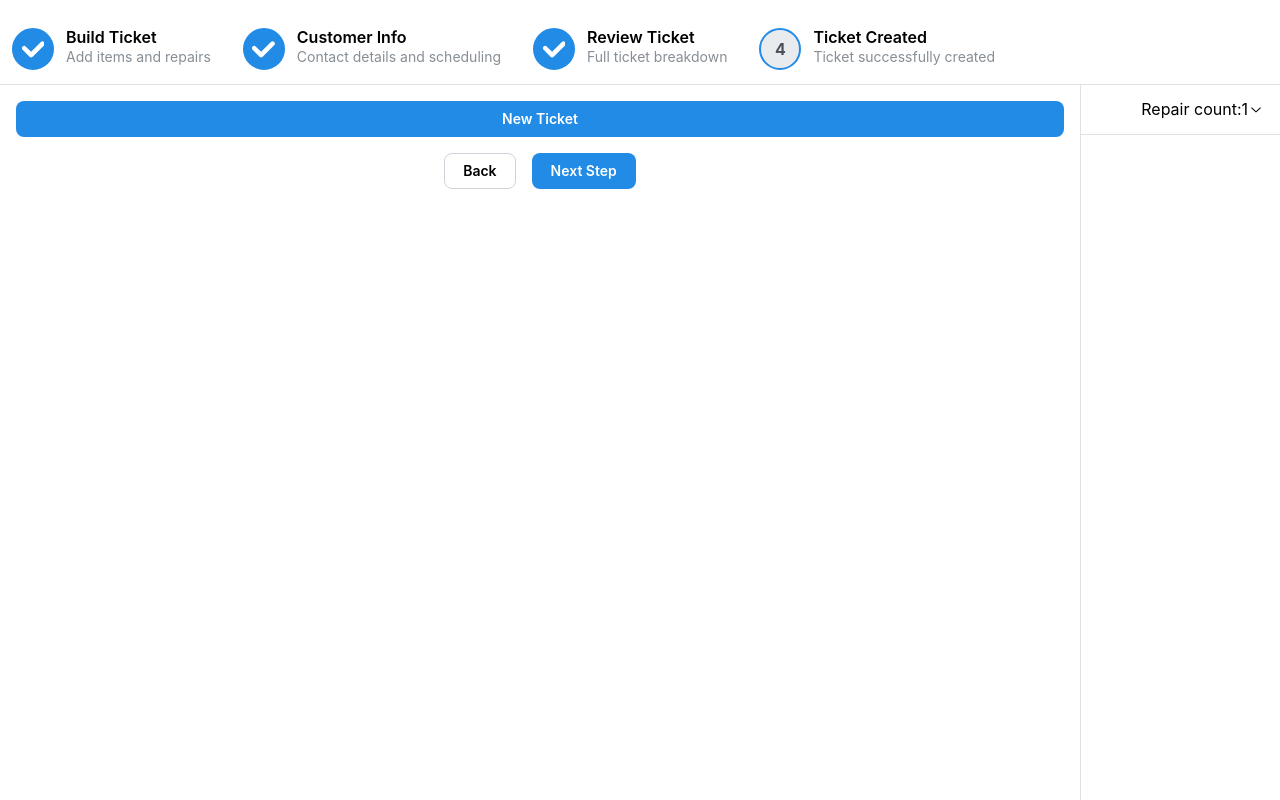
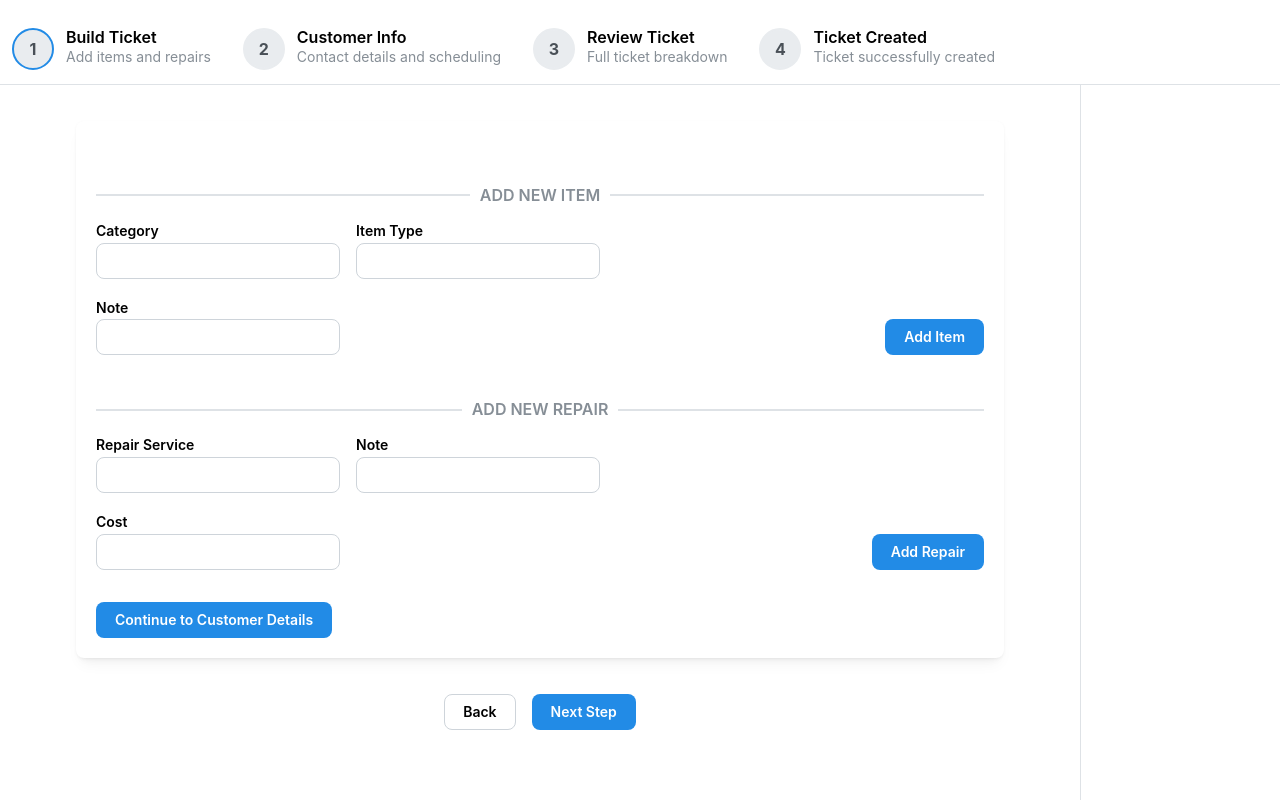
Before and after one commit to gosupark27/LSR_CRM_MVP, a React (Vite) app: page / in a window 1280 px wide. Built offline with nearby package versions, Linux system fonts and the light colour scheme.

Commit message:
add items and add repairs dynamically. setter for activeItemIndex and activeRepairIndex not working

```diff
--- a/src/BuildTicketStep.tsx
+++ b/src/BuildTicketStep.tsx
@@ -8,27 +8,25 @@ import {
   Text,
 } from "@mantine/core";
 import NewItemFields from "./NewItemFields";
-
-import { ItemDetails, NewTicketInfo, Repair } from "./types";
 import NewRepairFields from "./NewRepairFields";
-import { useContext } from "react";
-import { ItemIndexContext } from "./TicketIndexContext";
 
 interface BuildTicketStepProps {
-  onSaveItemDetails: (itemDetails: ItemDetails) => void;
-  onSaveRepair: (newRepair: Repair) => void;
+  onSetActiveItemIndex: () => void;
+  onSetActiveRepairIndex: () => void;
   nextButtonLabel: string;
+  activeRepairIndex: number;
+  activeItemIndex: number;
 }
 
 export default function BuildTicketStep({
-  onSaveItemDetails,
-  onSaveRepair,
+  onSetActiveItemIndex,
+  onSetActiveRepairIndex,
   nextButtonLabel,
+  activeRepairIndex,
+  activeItemIndex
 }: BuildTicketStepProps) {
-  const itemIndex = useContext(ItemIndexContext);
 
   return (
-    <ItemIndexContext.Provider value={itemIndex}>
     <Box>
       <Container>
         <Paper p="lg" shadow="sm" my="lg">
@@ -41,7 +39,7 @@ export default function BuildTicketStep({
                 </Text>
               }
             />
-              <NewItemFields onSaveItemDetails={onSaveItemDetails} />
+            <NewItemFields onSetActiveItemIndex={onSetActiveItemIndex} activeItemIndex={activeItemIndex}/>
           </Stack>
           <Stack gap="xs" my="xl" pt="xs">
             <Divider
@@ -52,12 +50,11 @@ export default function BuildTicketStep({
                 </Text>
               }
             />
-              {/* <NewRepairFields /> */}
+            <NewRepairFields onSetActiveRepairIndex={onSetActiveRepairIndex} activeItemIndex={activeItemIndex} activeRepairIndex={activeRepairIndex}/>
           </Stack>
-            <Button type="submit">{nextButtonLabel}</Button>
+          <Button type="button">{nextButtonLabel}</Button>
         </Paper>
       </Container>
     </Box>
-    </ItemIndexContext.Provider>
   );
 }
--- a/src/LiveWorkOrder.tsx
+++ b/src/LiveWorkOrder.tsx
@@ -1,22 +1,59 @@
 import { useContext } from "react";
 import { useNewTicketFormContext } from "./NewTicketFormContext";
 import { Item, Repair } from "./types";
-import { Accordion, Group, Text, List, Stack } from "@mantine/core";
+import { Accordion, Group, Text, List, Stack, Flex, Divider } from "@mantine/core";
 import { ItemIndexContext } from "./TicketIndexContext";
 
-export default function LiveWorkOrder() {
+interface LiveWorkOrderProps {
+    activeItemIndex: number;
+}
+
+export default function LiveWorkOrder({activeItemIndex} : LiveWorkOrderProps) {
   const form = useNewTicketFormContext();
-  const itemsList = form.values.ticket_info.items;
-  const itemsIndex = useContext(ItemIndexContext);
 
-  if (itemsIndex === null) {
-    throw new Error(
-      "NewRepairFields must be rendered inside itemsIndexContext.Provider",
-    );
-  }
+  //   const itemsList = form.values.ticket_info.items;
+  //   const itemsIndex = useContext(ItemIndexContext);
 
-  const itemPath = `ticket_info.items.${itemsIndex}`;
-  const repairs = form.values.ticket_info.items[itemsIndex].repairs;
+  //   if (itemsIndex === null) {
+  //     throw new Error(
+  //       "NewRepairFields must be rendered inside itemsIndexContext.Provider",
+  //     );
+  //   }
+
+  const renderLiveWorkOrder = () => form.values.ticket_info.items.map((item) => (
+    <Accordion.Item key={item.item_id} value={item.item_id?.toString()!}>
+      <Accordion.Control>
+        <Stack justify="center" align="stretch">
+          <Text
+            fw={500}
+            tt="uppercase"
+            fz="lg"
+          >{`${item.category} ${item.item_type} `}</Text>
+          <Text fw={400} fz="sm">{`Repair count: ${item.repairs.length}`}</Text>
+        </Stack>
+      </Accordion.Control>
+      <Accordion.Panel>
+        <Flex
+            wrap="nowrap"
+            justify="flex-start"
+        >
+            <List
+                listStyleType="none"
+            >
+                {item.repairs.map((repair) => (
+                    <List.Item key={repair.repair_id}>
+                        <Divider label={<Group wrap="nowrap" justify="space-between"><Text fz="sm" fw={400} tt="lowercase">`${repair.rp_service}: ${repair.note}`</Text><Text fz="sm" fw={400} >${repair.cost}</Text></Group>}/>
+
+                    </List.Item>
+                ))}
+            </List>
+        </Flex>
+      </Accordion.Panel>
+    </Accordion.Item>
+  ));
+
+//   const itemPath = `ticket_info.items.${activeItemIndex}`;
+//   const repairs = form.values.ticket_info.items[itemsIndex].repairs;
 
   const workOrder = (itemsList: Item[]) => {
     if (!itemsList || itemsList.length === 0) {
@@ -55,28 +92,28 @@ export default function LiveWorkOrder() {
     );
   };
 
-  const wah = () => (
-    <Accordion>
-      <Accordion.Item
-        key={`${itemPath}.item_id`}
-        value={`${itemPath}.category ${itemPath}.item_type`}
-      >
-        <Accordion.Control>
-          <Group justify="space-between" w="100%">
-            <Text>{`${form.values.ticket_info.items[itemsIndex].category} ${form.values.ticket_info.items[itemsIndex].item_type}`}</Text>
-            <Text>{`Repair count: ${form.values.ticket_info.items[itemsIndex].repairs.length}`}</Text>
-          </Group>
-        </Accordion.Control>
-        <Accordion.Panel>
-          <Stack>
-            {repairs.map((repair) => (
-              <Text>{`${repair.rp_service}: ${repair.note} -- $${repair.cost}`}</Text>
-            ))}
-          </Stack>
-        </Accordion.Panel>
-      </Accordion.Item>
-    </Accordion>
-  );
+//   const wah = () => (
+//     <Accordion>
+//       <Accordion.Item
+//         key={`${itemPath}.item_id`}
+//         value={`${itemPath}.category ${itemPath}.item_type`}
+//       >
+//         <Accordion.Control>
+//           <Group justify="space-between" w="100%">
+//             <Text>{`${form.values.ticket_info.items[itemsIndex].category} ${form.values.ticket_info.items[itemsIndex].item_type}`}</Text>
+//             <Text>{`Repair count: ${form.values.ticket_info.items[itemsIndex].repairs.length}`}</Text>
+//           </Group>
+//         </Accordion.Control>
+//         <Accordion.Panel>
+//           <Stack>
+//             {repairs.map((repair) => (
+//               <Text>{`${repair.rp_service}: ${repair.note} -- $${repair.cost}`}</Text>
+//             ))}
+//           </Stack>
+//         </Accordion.Panel>
+//       </Accordion.Item>
+//     </Accordion>
+//   );
 
   return (
     <>
@@ -85,15 +122,21 @@ export default function LiveWorkOrder() {
       ) : (
         <Text c="dimmed">No items added yet</Text>
       )} */}
-      <Accordion>
+      {/* <Accordion>
         <Accordion.Item
           key={`${itemPath}.item_id`}
           value={`${itemPath}.category ${itemPath}.item_type`}
         >
           <Accordion.Control>
             <Group justify="space-between" w="100%">
-              <Text>{form.values.ticket_info.items[itemsIndex].category} {form.values.ticket_info.items[itemsIndex].item_type}</Text>
-              <Text>Repair count:{form.values.ticket_info.items[itemsIndex].repairs.length}</Text>
+              <Text>
+                {form.values.ticket_info.items[itemsIndex].category}{" "}
+                {form.values.ticket_info.items[itemsIndex].item_type}
+              </Text>
+              <Text>
+                Repair count:
+                {form.values.ticket_info.items[itemsIndex].repairs.length}
+              </Text>
             </Group>
           </Accordion.Control>
           <Accordion.Panel>
@@ -104,7 +147,8 @@ export default function LiveWorkOrder() {
             </Stack>
           </Accordion.Panel>
         </Accordion.Item>
-      </Accordion>
+      </Accordion> */}
+      {renderLiveWorkOrder()}
     </>
   );
 }
--- a/src/NewItemFields.tsx
+++ b/src/NewItemFields.tsx
@@ -1,54 +1,54 @@
+import { act } from "react";
 import { useNewTicketFormContext } from "./NewTicketFormContext";
-import { Box, Button, Group, TextInput } from "@mantine/core";
-import { ItemDetails } from "./types";
-import { useContext } from "react";
-import { ItemIndexContext } from "./TicketIndexContext";
+import { Button, Group, Stack, TextInput } from "@mantine/core";
 
 interface NewItemFieldsProps {
-    onSaveItemDetails: (itemDetails : ItemDetails) => void;
+  onSetActiveItemIndex: () => void;
+  activeItemIndex: number;
 }
 
-export default function NewItemFields({onSaveItemDetails} : NewItemFieldsProps) {
+export default function NewItemFields({
+  onSetActiveItemIndex,
+  activeItemIndex,
+}: NewItemFieldsProps) {
   const form = useNewTicketFormContext();
 
-  const itemsIndex = useContext(ItemIndexContext);
-  if (itemsIndex === null) {
-    throw new Error(
-      "NewRepairFields must be rendered inside ItemIndexContext.Provider",
-    );
-  }
-  const itemPath = `ticket_info.items.${itemsIndex}`;
 
   const handleSaveItem = () => {
-    const itemDetails = {
-        item_type: form.values.ticket_info.items[itemsIndex].item_type,
-        category: form.values.ticket_info.items[itemsIndex].category,
-        repairs: [],
-        item_id: crypto.randomUUID()
-    }
-    // onSaveItemDetails(itemDetails)
-    form.insertListItem('ticket_info.items', itemDetails)
-    form.setFieldValue(`${itemPath}.category`, "")
-    form.resetField(`${itemPath}.item_type`)
-    console.log("Items array:", form.values.ticket_info.items)
-    // console.log("After being clicked it should be blank:", itemDetails);
-  }
+    const item = form.getValues().draftItem;
+    const newItem = {
+      item_type: item.item_type,
+      category: item.category,
+      repairs: [],
+      item_id: crypto.randomUUID(),
+    };
+    form.insertListItem("ticket_info.items", newItem);
+    onSetActiveItemIndex;
+    form.resetField("draftItem");
+  };
 
   return (
-    <Group wrap="nowrap" justify="space-between" align="flex-end">
-      <Group>
+    <Stack>
+      <Group wrap="nowrap" justify="flex-start">
         <TextInput
           label="Category"
-          key={form.key(`${itemPath}.category`)}
-          {...form.getInputProps(`${itemPath}.category`)}
+          key={form.key(`draftItem.category`)}
+          {...form.getInputProps(`draftItem.category`)}
         />
         <TextInput
           label="Item Type"
-          key={form.key(`${itemPath}.item_type`)}
-          {...form.getInputProps(`${itemPath}.item_type`)}
+          key={form.key(`draftItem.item_type`)}
+          {...form.getInputProps(`draftItem.item_type`)}
         />
       </Group>
-      <Button onClick={handleSaveItem}>Add Item</Button>
-    </Group>
+      <Group wrap="nowrap" justify="space-between" align="flex-end">
+        <TextInput
+          label="Note"
+          key={form.key(`draftItem.note`)}
+          {...form.getInputProps(`draftItem.note`)}
+        />
+        <Button onClick={handleSaveItem}>Add Item</Button>
+      </Group>
+    </Stack>
   );
 }
--- a/src/NewRepairFields.tsx
+++ b/src/NewRepairFields.tsx
@@ -1,44 +1,59 @@
-import { Box, Button, Group, Stack, TextInput } from "@mantine/core";
+import { Button, Group, Stack, TextInput } from "@mantine/core";
 import { useNewTicketFormContext } from "./NewTicketFormContext";
-import { useContext } from "react";
-import { ItemIndexContext } from "./TicketIndexContext";
+import { Repair } from "./types";
 
-export default function NewRepairFields() {
+interface NewRepairFieldsProps {
+  onSetActiveRepairIndex: (index: number) => void;
+  activeItemIndex: number;
+  activeRepairIndex: number;
+}
+export default function NewRepairFields({
+  activeItemIndex,
+  activeRepairIndex,
+  onSetActiveRepairIndex,
+}: NewRepairFieldsProps) {
   const form = useNewTicketFormContext();
-  const itemIndex = useContext(ItemIndexContext);
+  const repairPath = `drafItem.${activeItemIndex}.repairs.${activeRepairIndex}`;
 
-  if (itemIndex === null) {
-    throw new Error(
-      "NewRepairFields must be rendered inside ItemIndexContext.Provider",
+  const handleAddRepair = () => {
+    console.log("NewRepairFields activeItemIndex", activeItemIndex);
+    console.log("NewRepairFields Items prop", form.getValues().ticket_info.items[activeItemIndex].repairs);
+    const newRepair: Repair = {
+      rp_service: form.values.draftRepair.rp_service,
+      note: form.values.draftRepair.note,
+      cost: form.values.draftRepair.cost,
+      repair_id: crypto.randomUUID(),
+    };
+
+    form.insertListItem(
+      `ticket_info.items.${activeItemIndex}.repairs`,
+      newRepair,
     );
-  }
-
-  // need to update repairSIndex with RepairIndexContext
-  const repairsIndex =
-    form.values.ticket_info.items[itemIndex].repairs.length - 1;
-  const repairPath = `ticket_info.items.${itemIndex}.repairs.${repairsIndex}`;
+    onSetActiveRepairIndex;
+    form.resetField('draftRepair');
+  };
 
   return (
     <Stack>
       <Group wrap="nowrap" justify="flex-start">
         <TextInput
           label="Repair Service"
-          key={form.key(`${repairPath}.rp_service`)}
-          {...form.getInputProps(`${repairPath}.rp_service`)}
+          key={form.key(`draftRepair.rp_service`)}
+          {...form.getInputProps(`draftRepair.rp_service`)}
         />
         <TextInput
           label="Note"
-          key={form.key(`${repairPath}.note`)}
-          {...form.getInputProps(`${repairPath}.note`)}
+          key={form.key(`draftRepair.note`)}
+          {...form.getInputProps(`draftRepair.note`)}
         />
       </Group>
       <Group wrap="nowrap" justify="space-between" align="flex-end">
         <TextInput
           label="Cost"
-          key={form.key(`${repairPath}.cost`)}
-          {...form.getInputProps(`${repairPath}.cost`)}
+          key={form.key(`draftRepair.cost`)}
+          {...form.getInputProps(`draftRepair.cost`)}
         />
-        <Button>Add Repair</Button>
+        <Button onClick={handleAddRepair}>Add Repair</Button>
       </Group>
     </Stack>
   );
--- a/src/NewTicketFormContext.ts
+++ b/src/NewTicketFormContext.ts
@@ -1,8 +1,8 @@
 import { createFormContext } from "@mantine/form";
-import { NewTicketInfo } from "./types";
+import { DraftTicketPayload } from "./types";
 
 export const[
     NewTicketFormProvider,
     useNewTicketFormContext,
     useNewTicketForm
-] = createFormContext<NewTicketInfo>();
+] = createFormContext<DraftTicketPayload>();
--- a/src/NewTicketWizard.tsx
+++ b/src/NewTicketWizard.tsx
@@ -19,6 +19,7 @@ import {
   TicketInfo,
   PaymentInfo,
   createDefaultTicketPayload,
+  DraftTicketPayload,
 } from "./types.ts";
 import LiveWorkOrder from "./LiveWorkOrder.tsx";
 import BuildTicketStep from "./BuildTicketStep.tsx";
@@ -29,9 +30,11 @@ import {
   NewTicketFormProvider,
   useNewTicketForm,
 } from "./NewTicketFormContext.ts";
-import { ItemIndexContext } from "./TicketIndexContext.ts";
 
 export default function NewTicketWizard() {
+  const [activeItemIndex, setActiveItemIndex] = useState(0);
+  const [activeRepairIndex, setActiveRepairIndex] = useState(0);
+
   const [itemDetails, setItemDetails] = useState<ItemDetails | null>(null);
   const [repairs, setRepairs] = useState<Repair[]>([]);
   const [items, setItems] = useState<Item[]>([]);
@@ -46,7 +49,7 @@ export default function NewTicketWizard() {
   const [createdTicketPayload, setCreatedTicketPayload] =
     useState<TicketInfo | null>(null);
 
-  const [active, setActive] = useState(3);
+  const [active, setActive] = useState(0);
   const [highestStepVisited, setHighestStepVisited] = useState(active);
 
   const handleStepChange = (nextStep: number) => {
@@ -63,15 +66,28 @@ export default function NewTicketWizard() {
   const ticketPayload: NewTicketInfo = createDefaultTicketPayload();
 
   const form = useNewTicketForm({
-    initialValues: createDefaultTicketPayload(),
+    initialValues: {
+      ...createDefaultTicketPayload(),
+      draftItem: {
+        item_type: "",
+        category: "",
+        note: "",
+        repairs: [],
+      },
+      draftRepair: {
+        rp_service: "",
+        note: "",
+        cost: "",
+      },
+    },
   });
 
-  const itemsIndex = form.values.ticket_info.items.length - 1;
-  const itemPath = `ticket_info.items`;
-  const repairsIndex =
-    form.values.ticket_info.items[itemsIndex].repairs.length > 0
-      ? form.values.ticket_info.items[itemsIndex].repairs.length - 1
-      : 0;
+//   const itemsIndex = form.values.ticket_info.items.length - 1;
+//   const itemPath = `ticket_info.items`;
+//   const repairsIndex =
+//     form.values.ticket_info.items[itemsIndex].repairs.length > 0
+//       ? form.values.ticket_info.items[itemsIndex].repairs.length - 1
+//       : 0;
 
   const shouldAllowSelectStep = (step: number) =>
     highestStepVisited >= step && active != step;
@@ -80,18 +96,18 @@ export default function NewTicketWizard() {
     setRepairs([...repairs, newRepair]);
   };
 
-  const onSaveItemDetails = () => {
-    console.log("HELLO onSaveItemDetails")
-    const newItem = {
-      item_type: form.values.ticket_info.items[itemsIndex].item_type,
-      category: form.values.ticket_info.items[itemsIndex].category,
-      repairs: [],
-      item_id: crypto.randomUUID()
-    };
-    console.log(newItem)
-    form.insertListItem(`${itemPath}`, newItem);
-    console.log("Items updated: ", form.values.ticket_info.items);
-  };
+//   const onSaveItemDetails = () => {
+//     console.log("HELLO onSaveItemDetails");
+//     const newItem = {
+//       item_type: form.values.ticket_info.items[itemsIndex].item_type,
+//       category: form.values.ticket_info.items[itemsIndex].category,
+//       repairs: [],
+//       item_id: crypto.randomUUID(),
+//     };
+//     console.log(newItem);
+//     form.insertListItem(`${itemPath}`, newItem);
+//     console.log("Items updated: ", form.values.ticket_info.items);
+//   };
 
   const onSaveRepair = (repair: Repair) => {
     const updatedRepairs = [...repairs, repair];
@@ -131,22 +147,24 @@ export default function NewTicketWizard() {
 
   const onSubmitTicketPayload = () => form.values;
 
+  const onSetActiveItemIndex = () => setActiveItemIndex(activeItemIndex + 1);
+  const onSetActiveRepairIndex = () => setActiveRepairIndex(form.getValues().ticket_info.items[activeItemIndex].repairs.length);
+
+/*wah wah */
+  console.log("activeItemIndex", activeItemIndex)
+  console.log("items array", form.getValues().ticket_info.items)
+
   const mainView = (active: number) => {
     switch (active) {
       case 0:
         return (
-          <ItemIndexContext.Provider
-            value={itemsIndex}
-            key={
-              form.values.ticket_info.items[itemsIndex].item_id ?? itemsIndex
-            }
-          >
-            <BuildTicketStep
-              onSaveItemDetails={onSaveItemDetails}
-              onSaveRepair={onSaveRepair}
-              nextButtonLabel={getNextButtonLabel(active)}
-            />
-          </ItemIndexContext.Provider>
+          <BuildTicketStep
+            activeItemIndex={activeItemIndex}
+            onSetActiveItemIndex={onSetActiveItemIndex}
+            activeRepairIndex={activeRepairIndex}
+            onSetActiveRepairIndex={onSetActiveRepairIndex}
+            nextButtonLabel={getNextButtonLabel(active)}
+          />
         );
       case 1:
         return (
@@ -174,16 +192,11 @@ export default function NewTicketWizard() {
     }
   };
 
-  const renderAsideView = (itemsIndex: number) => {
-    return (
-      <ItemIndexContext.Provider
-        value={itemsIndex}
-        key={form.values.ticket_info.items[itemsIndex].item_id ?? itemsIndex}
-      >
-        <LiveWorkOrder />
-      </ItemIndexContext.Provider>
-    );
-  };
+  //   const renderAsideView = () => {
+  //     return (
+  //         <LiveWorkOrder />
+  //     );
+  //   };
 
   const getNextButtonLabel = (active: number) => {
     switch (active) {
@@ -275,7 +288,9 @@ export default function NewTicketWizard() {
             </Center>
           </Stack>
         </AppShell.Main>
-        <AppShell.Aside>{renderAsideView(itemsIndex)}</AppShell.Aside>
+        <AppShell.Aside>
+          {/* <LiveWorkOrder activeItemIndex={activeItemIndex}/> */}
+        </AppShell.Aside>
       </AppShell>
     </NewTicketFormProvider>
   );
--- a/src/types.ts
+++ b/src/types.ts
@@ -56,6 +56,20 @@ export type RepairFormValues = {
   repairs: Repair[];
 };
 
+export type DraftTicketPayload = NewTicketInfo & {
+    draftItem: {
+        item_type: '',
+        category: '',
+        note: '',
+        repairs: []
+    },
+    draftRepair: {
+        rp_service: '',
+        note: '',
+        cost: ''
+    }
+}
+
 export const createDefaultTicketPayload = (): NewTicketInfo => ({
   customer_info: {
     first_name: "",
@@ -75,19 +89,6 @@ export const createDefaultTicketPayload = (): NewTicketInfo => ({
       deposit: "",
       balance: "",
     },
-    items: [
-      {
-        item_type: "",
-        category: "",
-        note: "",
-        repairs: [
-          {
-            rp_service: "",
-            note: "",
-            cost: "",
-          },
-        ],
-      },
-    ],
+    items:[],
   },
 });
```
Lines whose indentation alone changed are shown as unchanged.
